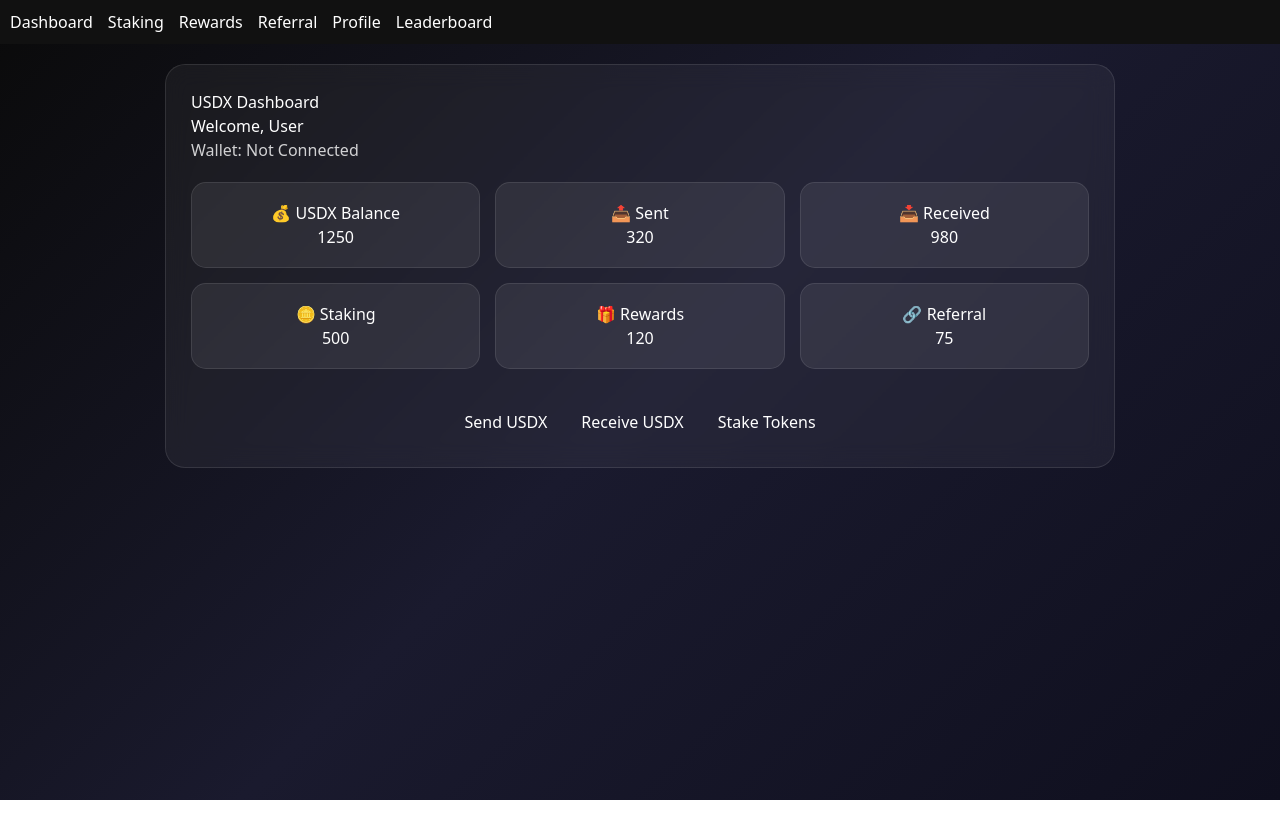
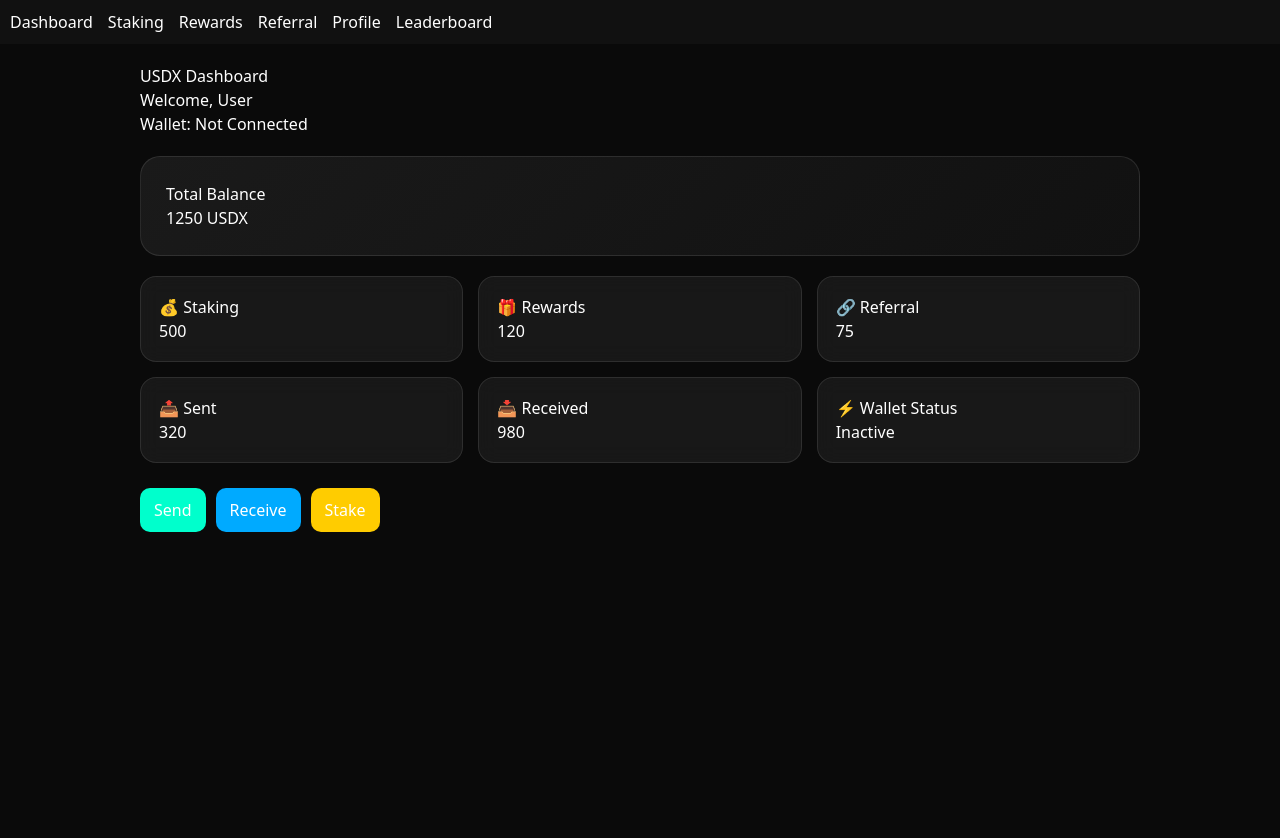
Before and after one commit to usdxofficialdev/-Dead-Token-Exchange-, a Next.js app: page /dashboard in a window 1280 px wide. Shown: the top 838 px of the page. Before the commit the page ends 800 px from the top, so only its background shows below. Built offline with nearby package versions, Linux system fonts and the light colour scheme.

Commit message:
Update page.tsx

```diff
--- a/app/dashboard/page.tsx
+++ b/app/dashboard/page.tsx
@@ -4,18 +4,18 @@ import { useEffect, useState, CSSProperties } from "react";
 
 export default function Dashboard() {
   const [wallet, setWallet] = useState<string | null>(null);
-  const [userName, setUserName] = useState<string>("User");
+  const [userName, setUserName] = useState("User");
 
   useEffect(() => {
-    const savedWallet = localStorage.getItem("wallet");
-    if (savedWallet) setWallet(savedWallet);
+    const w = localStorage.getItem("wallet");
+    if (w) setWallet(w);
 
-    const savedName = localStorage.getItem("username");
-    if (savedName) setUserName(savedName);
+    const n = localStorage.getItem("username");
+    if (n) setUserName(n);
   }, []);
 
   const data = {
-    usdxBalance: 1250,
+    balance: 1250,
     sent: 320,
     received: 980,
     staking: 500,
@@ -23,17 +23,16 @@ export default function Dashboard() {
     referral: 75
   };
 
-  const cardStyle: CSSProperties = {
+  const card: CSSProperties = {
     padding: "18px",
-    borderRadius: "15px",
-    background: "rgba(255,255,255,0.07)",
+    borderRadius: "16px",
+    background: "rgba(255,255,255,0.06)",
     border: "1px solid rgba(255,255,255,0.1)",
-    textAlign: "center"
+    backdropFilter: "blur(10px)"
   };
 
-  const actionBtn: CSSProperties = {
-    marginTop: "8px",
-    padding: "8px 12px",
+  const btn: CSSProperties = {
+    padding: "10px 14px",
     borderRadius: "10px",
     border: "none",
     cursor: "pointer"
@@ -41,95 +40,58 @@ export default function Dashboard() {
 
   return (
     <div style={{
+      minHeight: "100vh",
       padding: "20px",
-      display: "flex",
-      justifyContent: "center",
-      color: "#fff"
+      color: "#fff",
+      background: "#0a0a0a"
     }}>
 
-      <div style={{
-        width: "100%",
-        maxWidth: "950px",
-        padding: "25px",
-        borderRadius: "20px",
-        background: "rgba(255,255,255,0.05)",
-        border: "1px solid rgba(255,255,255,0.1)",
-        backdropFilter: "blur(12px)"
-      }}>
+      <div style={{ maxWidth: "1000px", margin: "0 auto" }}>
 
         {/* HEADER */}
         <h1>USDX Dashboard</h1>
+        <h3>Welcome, {userName}</h3>
+        <p>Wallet: {wallet || "Not Connected"}</p>
 
-        <h3>Welcome, {userName}</h3>
+        {/* HERO BALANCE */}
+        <div style={{
+          marginTop: "20px",
+          padding: "25px",
+          borderRadius: "20px",
+          background: "linear-gradient(135deg, #1a1a1a, #111)",
+          border: "1px solid rgba(255,255,255,0.1)"
+        }}>
+          <h2>Total Balance</h2>
+          <h1>{data.balance} USDX</h1>
+        </div>
 
-        <p style={{ opacity: 0.8 }}>
-          Wallet: {wallet || "Not Connected"}
-        </p>
-
-        {/* MAIN STATS */}
+        {/* STATS GRID */}
         <div style={{
           marginTop: "20px",
           display: "grid",
           gridTemplateColumns: "repeat(3, 1fr)",
           gap: "15px"
         }}>
-
-          <div style={cardStyle}>
-            💰 USDX Balance
-            <h2>{data.usdxBalance}</h2>
-          </div>
-
-          <div style={cardStyle}>
-            📤 Sent
-            <h2>{data.sent}</h2>
-          </div>
-
-          <div style={cardStyle}>
-            📥 Received
-            <h2>{data.received}</h2>
-          </div>
-
-          <div style={cardStyle}>
-            🪙 Staking
-            <h2>{data.staking}</h2>
-          </div>
-
-          <div style={cardStyle}>
-            🎁 Rewards
-            <h2>{data.rewards}</h2>
-          </div>
-
-          <div style={cardStyle}>
-            🔗 Referral
-            <h2>{data.referral}</h2>
-          </div>
-
+          <div style={card}>💰 Staking <h3>{data.staking}</h3></div>
+          <div style={card}>🎁 Rewards <h3>{data.rewards}</h3></div>
+          <div style={card}>🔗 Referral <h3>{data.referral}</h3></div>
+          <div style={card}>📤 Sent <h3>{data.sent}</h3></div>
+          <div style={card}>📥 Received <h3>{data.received}</h3></div>
+          <div style={card}>⚡ Wallet Status <h3>{wallet ? "Active" : "Inactive"}</h3></div>
         </div>
 
-        {/* ACTIONS */}
+        {/* ACTION BAR */}
         <div style={{
           marginTop: "25px",
           display: "flex",
-          gap: "10px",
-          justifyContent: "center"
+          gap: "10px"
         }}>
-
-          <button style={actionBtn}>
-            Send USDX
-          </button>
-
-          <button style={actionBtn}>
-            Receive USDX
-          </button>
-
-          <button style={actionBtn}>
-            Stake Tokens
-          </button>
-
+          <button style={{ ...btn, background: "#00ffcc" }}>Send</button>
+          <button style={{ ...btn, background: "#00aaff" }}>Receive</button>
+          <button style={{ ...btn, background: "#ffcc00" }}>Stake</button>
         </div>
 
       </div>
-
     </div>
   );
 }
```
